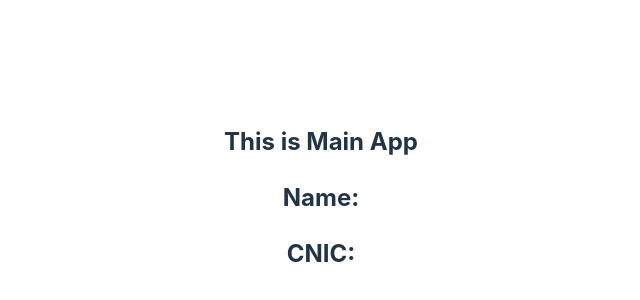
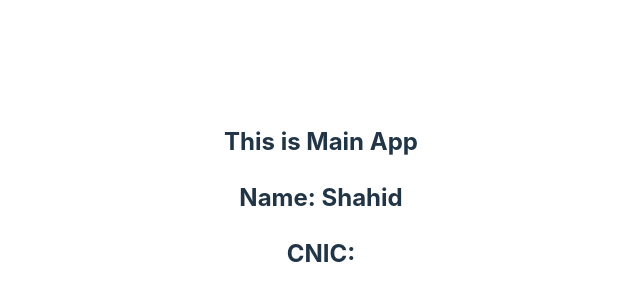
Before and after one commit to ShahidAbbasKhan/Learning-React-Js, a React (Vite) app in the folder demo/: page / in a window 1280 px wide. Shown: the part 202-502 px from the top of the page, without its empty margins (319-959 px from the left). Built offline with nearby package versions, Linux system fonts and the light colour scheme.

Commit message:
added props

```diff
--- a/demo/src/App.jsx
+++ b/demo/src/App.jsx
@@ -2,10 +2,11 @@ import "./App.css";
 import PersonalInfo from "./Info";
 
 function App() {
+  const name = "Shahid";
   return (
     <>
       <h2> This is Main App</h2>
-      <PersonalInfo />
+      <PersonalInfo name={name} />
     </>
   );
 }
--- a/demo/src/Info.jsx
+++ b/demo/src/Info.jsx
@@ -1,7 +1,7 @@
-const PersonalInfo = () => {
+const PersonalInfo = (props) => {
   return (
     <>
-      <h2> Name:</h2>
+      <h2> Name: {props.name}</h2>
       <h2> CNIC:</h2>
     </>
   );
```
